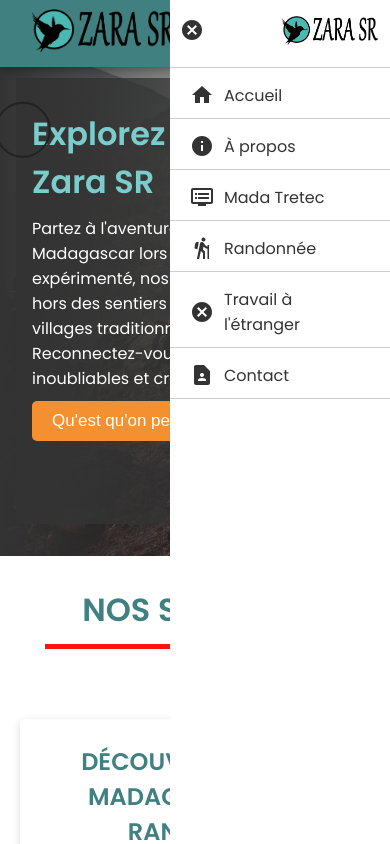
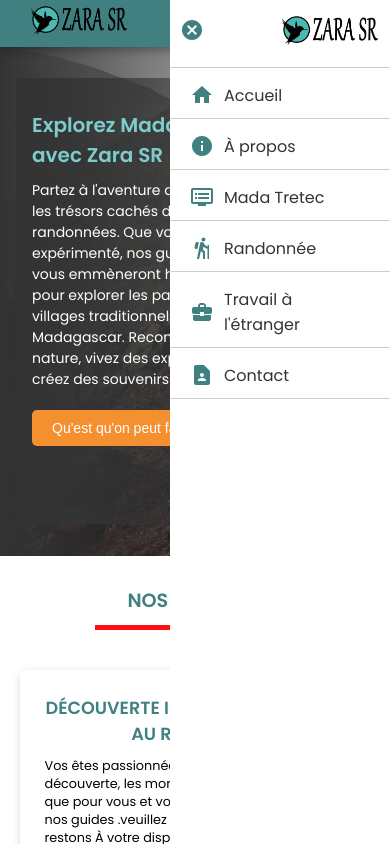
Before and after one commit to Brokewala/zarasr, a React (Create React App) app: page / in a window 390 px wide. Both pictures are taken after a click on the icon 348 px from the left and 29 px from the top of the page. Shown: the top 844 px of the page. Built offline with nearby package versions, Linux system fonts and the light colour scheme; the HTML template or start-up script is replaced by a standard one.

Commit message:
home banner css

```diff
--- a/src/Components/Global/Footer/Footer.css
+++ b/src/Components/Global/Footer/Footer.css
@@ -40,9 +40,11 @@
     align-items: center;
     gap: 10px;
 }
-.Footer_Lot{
+
+.Footer_Lot {
     line-height: 22px;
 }
+
 .Footer-left .logo {
     margin-top: 5px;
     padding: 5px 20px;
@@ -109,7 +111,7 @@
     text-align: center;
 }
 
-.Footer_ul_num li{
+.Footer_ul_num li {
     margin-top: 5px;
 }
 
@@ -152,7 +154,7 @@
     }
 
     .Footer-right ul li span {
-        font-size: 1.1em;
+        font-size: 1em;
     }
 
     .Footer-title {
@@ -187,14 +189,14 @@
     }
 
     .Footer-right ul li span {
-        font-size: 1em;
+        font-size: 0.8em;
     }
 
     .Footer-title {
-        font-size: 2em;
+        font-size: 1.1em;
     }
 
     .Footer-copyright p {
-        font-size: 1em;
+        font-size: 0.7em;
     }
 }
--- a/src/Components/Global/Header/Header.css
+++ b/src/Components/Global/Header/Header.css
@@ -42,6 +42,8 @@
 @media screen and (max-width:1500px) {
     .Header-left .logo {
         font-size: 3em;
+        width: 100px;
+
     }
 
     .Header-container {
@@ -57,7 +59,7 @@
 @media screen and (max-width:990px) {
 
     .Header-left .logo {
-        font-size: 4em;
+        font-size: 2.5em;
     }
 
     .Header-container {
--- a/src/Components/Global/HomeAbout/HomeAbout.css
+++ b/src/Components/Global/HomeAbout/HomeAbout.css
@@ -112,9 +112,21 @@
 }
 
 @media screen and (max-width:970px) {
+    .HomeAbout-title {
+        padding-bottom: 40px;
+    }
+
+    .HomeAbout-title h1 {
+        font-size: 1.2em;
+    }
+
+    .HomeAbout_underline {
+        width: 200px;
+    }
+
     .HomeAbout-card-body p {
         word-wrap: break-word;
-        font-size: 1.1em;
+        font-size: 0.8em;
     }
 
     .HomeAbout-content {
@@ -122,7 +134,7 @@
         justify-content: center;
         flex-direction: column;
         flex-wrap: wrap;
-        gap: 60px;
+        gap: 20px;
     }
 
     .HomeAboutCard {
@@ -130,7 +142,7 @@
     }
 
     .HomeAbout-card-title h1 {
-        font-size: 1.5em;
+        font-size: 1.1em;
     }
 
     .btn_savoir {
@@ -144,12 +156,8 @@
         width: 100%;
     }
 
-    .HomeAbout-card-title h1 {
-        font-size: 1.5em;
-    }
-
     .HomeAbout-card-body p {
-        font-size: 1em;
+        font-size: 0.8em;
     }
 
     .btn_savoir {
--- a/src/Components/Global/HommeBanner/HommeBanners.css
+++ b/src/Components/Global/HommeBanner/HommeBanners.css
@@ -23,7 +23,7 @@
 
 .silde1_content_left p {
     color: #fff;
-    margin-bottom: 10px;
+    margin-bottom: 20px;
 
 }
 
@@ -38,22 +38,60 @@
 }
 
 
-@media screen and (max-width:1500px) {
-
-}
+@media screen and (max-width:1500px) {}
 
 @media screen and (max-width:990px) {
     #HommeBanners {
         margin-top: 30px;
     }
+
     .silde1_content {
         padding: 2em 1em;
         height: 100%;
-        /* display: grid;
-        grid-template-columns: 550px 1fr; */
+        display: grid;
+        grid-template-columns: 1fr;
+
+    }
+
+    .silde1_content_right {
+        display: none;
     }
 }
 
-@media screen and (max-width:945px) {
+@media screen and (max-width:600px) {
+    .silde1_content_left h1 {
+        font-size: 22px;
+    }
 
+    .silde1_content_left p {
+        font-size: 16px;
+    }
 }
+
+@media screen and (max-width:426px) {
+    .silde1_content_left h1 {
+        font-size: 20px;
+    }
+
+    .silde1_content_left p {
+        font-size: 14px;
+    }
+
+    .silde1_content_left button {
+        font-size: 14px;
+    }
+}
+
+@media screen and (max-width:321px) {
+    .silde1_content_left h1 {
+        font-size: 20px;
+    }
+
+    .silde1_content_left p {
+        font-size: 12px;
+    }
+
+    .silde1_content_left button {
+        font-size: 13px;
+    }
+}
--- a/src/Components/Global/SideBar/SideBar.css
+++ b/src/Components/Global/SideBar/SideBar.css
@@ -19,7 +19,7 @@
     border-bottom: 1px solid #cecece;
 }
 .SideBar_icon_top{
-    color:#333;
+    color:var(--bg);
 }
 .SideBar_right img{
     width: 100px;
@@ -41,5 +41,5 @@
     color: #333;
 }
 .SideBar_link .SideBar_icon{
-    color: #333;
+    color: var(--bg);
 }
--- a/src/Components/Global/SideBar/SideBar.js
+++ b/src/Components/Global/SideBar/SideBar.js
@@ -7,6 +7,7 @@ import ContactPageIcon from '@mui/icons-material/ContactPage';
 import InfoIcon from '@mui/icons-material/Info';
 import HikingIcon from '@mui/icons-material/Hiking';
 import DvrIcon from '@mui/icons-material/Dvr';
+import BusinessCenterIcon from '@mui/icons-material/BusinessCenter';
 
 export default function SideBar({hanleActive}) {
     return (
@@ -48,7 +49,7 @@ export default function SideBar({hanleActive}) {
                     </Link>
                     <Link to="/find-job">
                         <div className='SideBar_link'>
-                            <Cancel className='SideBar_icon'/>
+                            <BusinessCenterIcon className='SideBar_icon'/>
                             <span>Travail à l'étranger</span>
                         </div>
                     </Link>
--- a/src/Layout/Layout.css
+++ b/src/Layout/Layout.css
@@ -32,7 +32,11 @@
     /* backdrop-filter: brightness(250%); */
     transition-property: background, transform;
 }
-
+@media screen and (max-width:945px) {
+    .cursor{
+        display: none;
+    }
+}
 @media screen and (max-width:768px) {
     #Nav {
         display: none;
```
